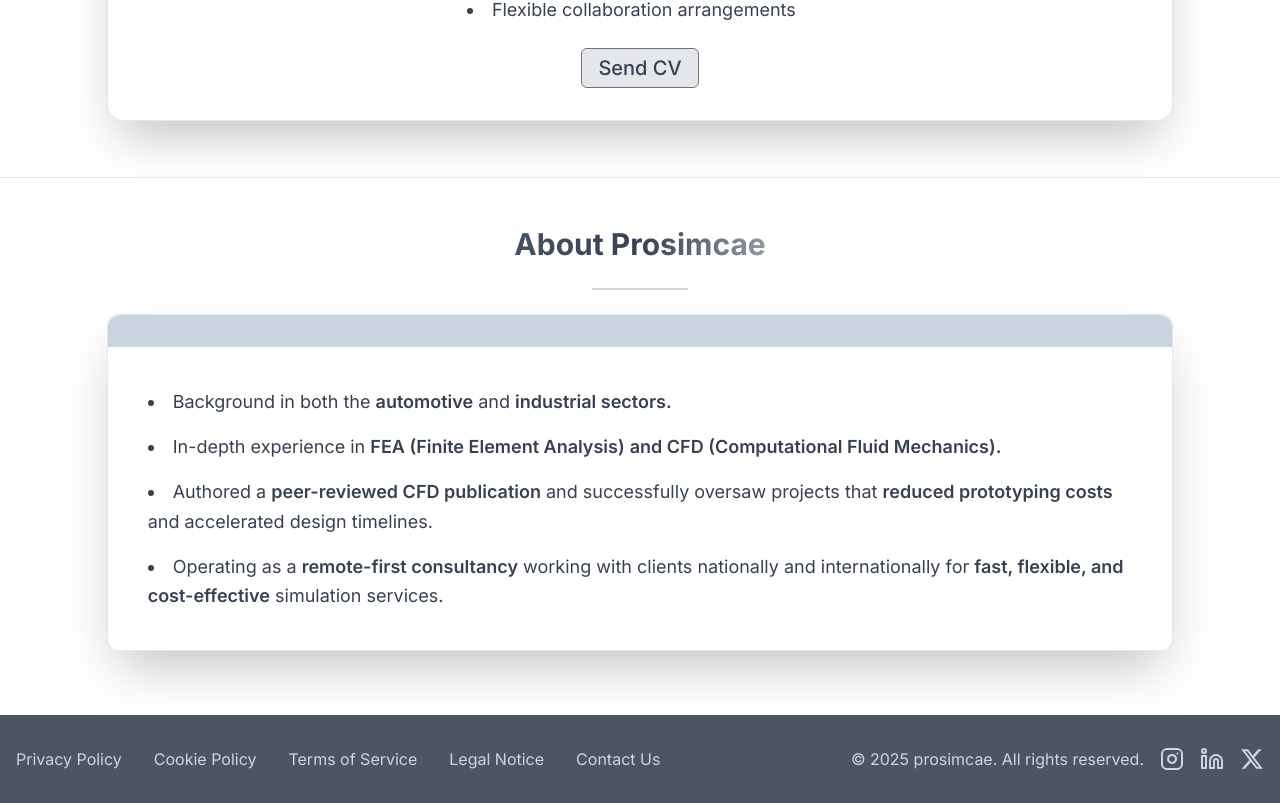
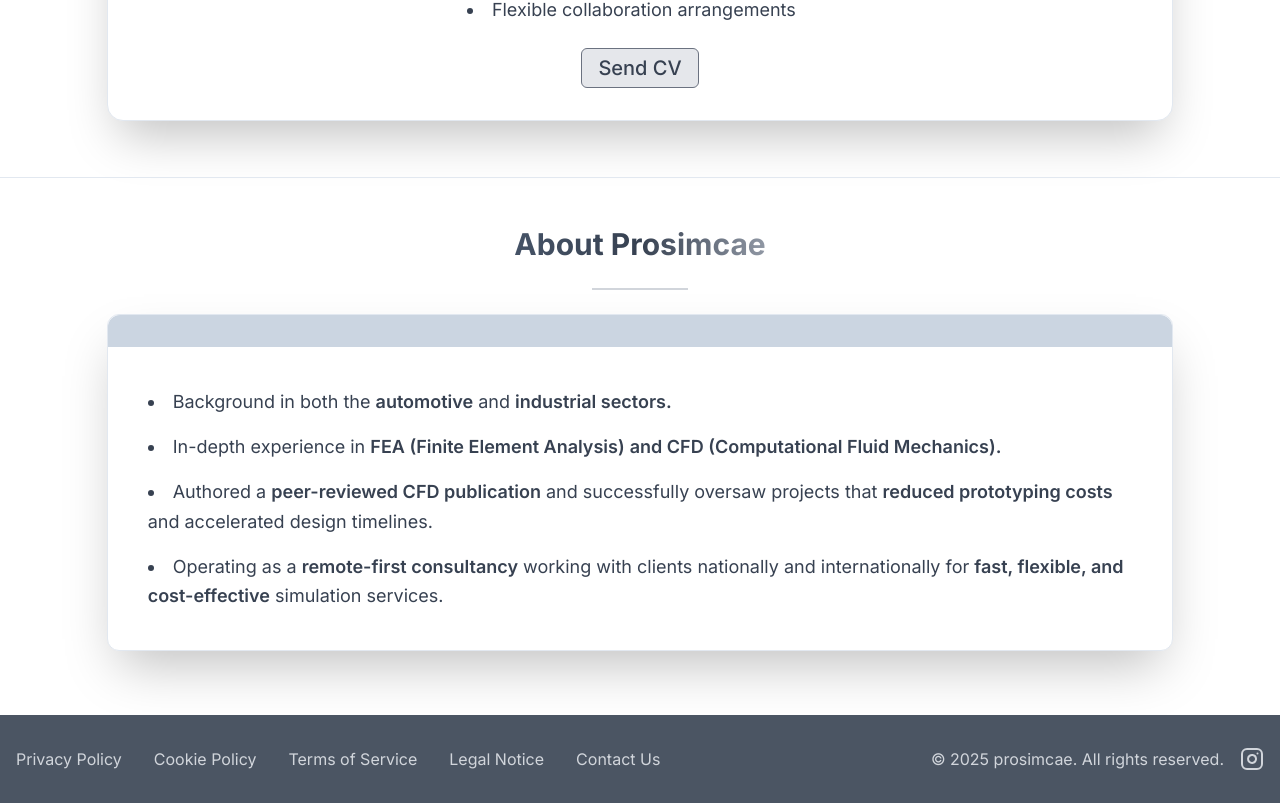
Before and after one commit to jparraporcar/prosimcae, a Next.js app: page /en in a window 1280 px wide. Shown: the part 6255-7058 px from the top of the page. Built offline with nearby package versions, Linux system fonts and the light colour scheme.

Commit message:
eliminated linkedin and x from footer

```diff
--- a/src/components/custom/footer.tsx
+++ b/src/components/custom/footer.tsx
@@ -66,24 +66,6 @@ export default function Footer() {
               <Instagram />
               <span className="sr-only">Instagram</span>
             </a>
-            <a
-              href="https://www.linkedin.com/in/jordiparraporcar/"
-              target="_blank"
-              rel="noopener noreferrer"
-              className="hover:text-white transition-colors"
-            >
-              <Linkedin size={24} />
-              <span className="sr-only">{t("social.linkedin")}</span>
-            </a>
-            <a
-              href="https://www.x.com/prosimcae"
-              target="_blank"
-              rel="noopener noreferrer"
-              className="hover:text-white transition-colors"
-            >
-              <FaXTwitter size={24} />
-              <span className="sr-only">X (Twitter)</span>
-            </a>
           </div>
         </div>
       </div>
```
